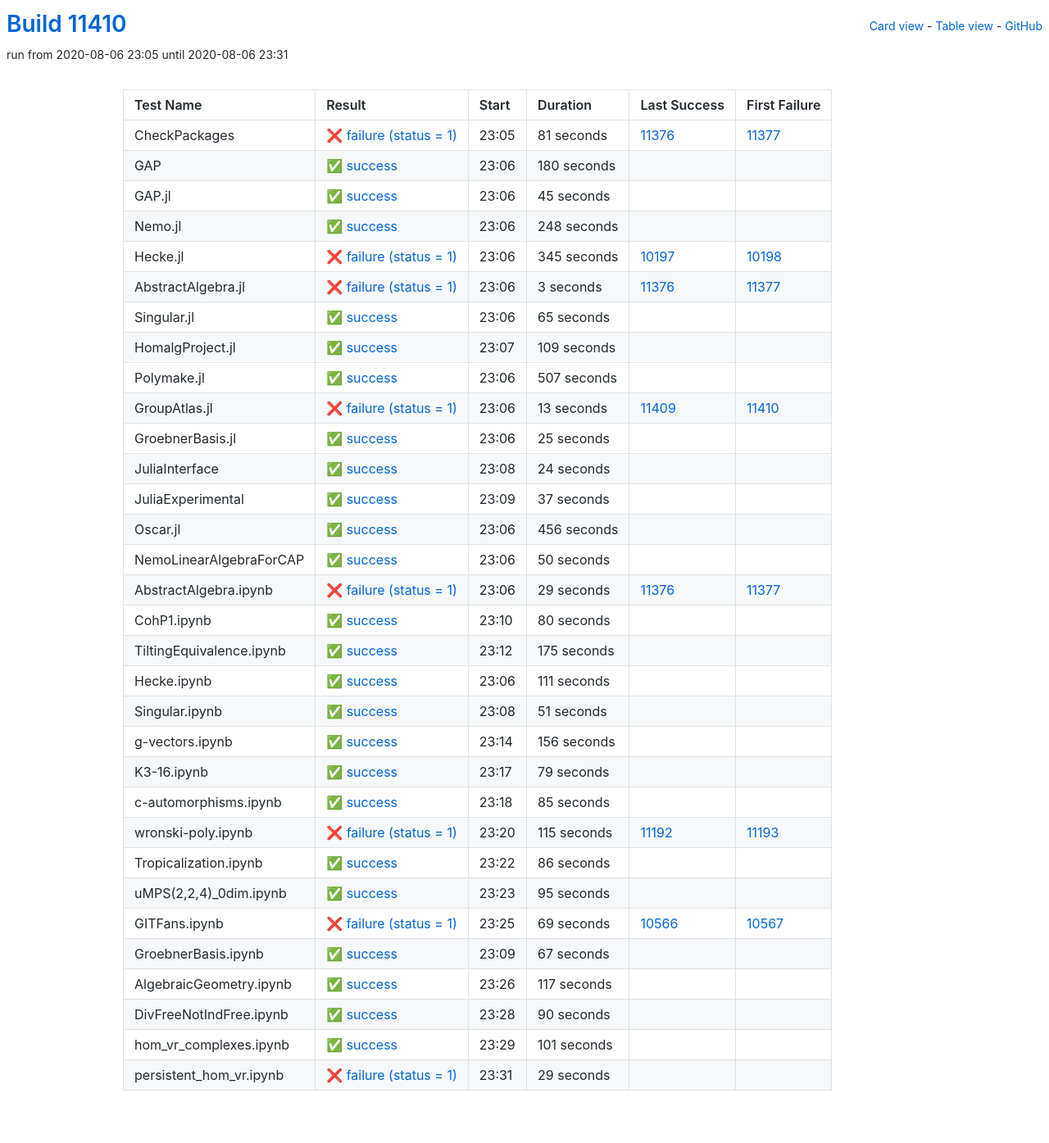
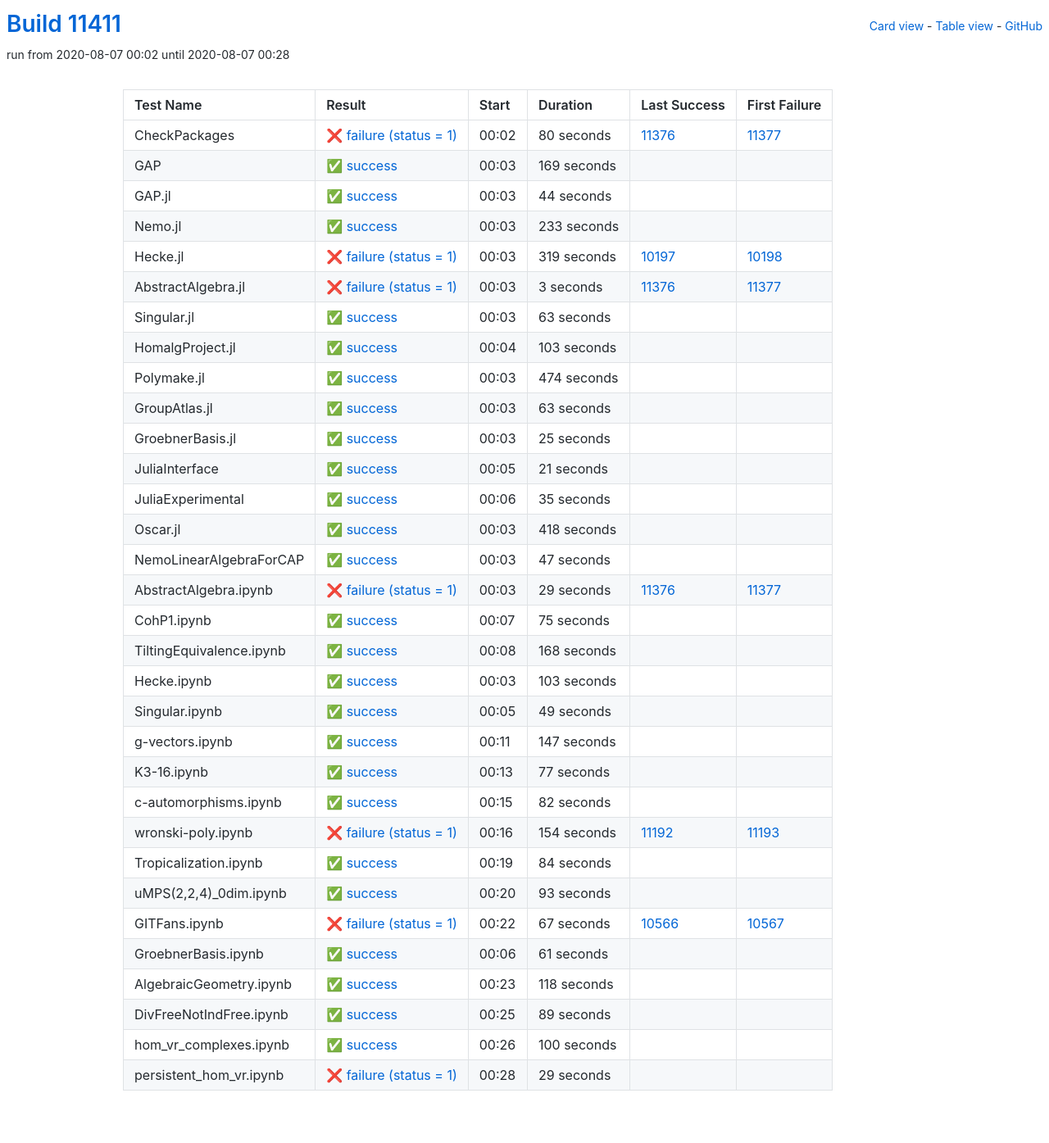
Before and after one commit to oscar-system/oscar-ci-status, a Jekyll site: the page built from table.html, in a window 1280 px wide. Shown: the whole page at 82% size. Built offline with Jekyll 4.4.1, drawn with Linux system fonts in a browser that asks for light colours.

Commit message:
Build #11411

```diff
--- a/_data/ci.yml
+++ b/_data/ci.yml
@@ -1,6 +1,6 @@
 ---
-build: 11410
-build_url: https://oscarci.mathematik.uni-kl.de/job/oscar/11410/
+build: 11411
+build_url: https://oscarci.mathematik.uni-kl.de/job/oscar/11411/
 job: oscar
 organization: oscar-system
 repo: oscar-ci-status
@@ -8,68 +8,68 @@
 tests:
 - name: CheckPackages
   id: checkpackages
-  log: https://oscarci.mathematik.uni-kl.de/job/oscar/11410/artifact/logs/build-11410/CheckPackages.log
-  start: 2020-08-06 23:05
+  log: https://oscarci.mathematik.uni-kl.de/job/oscar/11411/artifact/logs/build-11411/CheckPackages.log
+  start: 2020-08-07 00:02
   success: false
   exitcode: 1
   status: failure
-  duration: 81
+  duration: 80
   last_success: 11376
   last_success_url: https://oscarci.mathematik.uni-kl.de/job/oscar/11376/
   first_failure: 11377
   first_failure_url: https://oscarci.mathematik.uni-kl.de/job/oscar/11377/
 - name: GAP
   id: gap
-  log: https://oscarci.mathematik.uni-kl.de/job/oscar/11410/artifact/logs/build-11410/GAP.log
-  start: 2020-08-06 23:06
+  log: https://oscarci.mathematik.uni-kl.de/job/oscar/11411/artifact/logs/build-11411/GAP.log
+  start: 2020-08-07 00:03
   success: true
   exitcode: 0
   status: success
-  duration: 180
+  duration: 169
   last_success: false
   last_success_url:
   first_failure: false
   first_failure_url:
 - name: GAP.jl
   id: gap-jl
-  log: https://oscarci.mathematik.uni-kl.de/job/oscar/11410/artifact/logs/build-11410/GAP.jl.log
-  start: 2020-08-06 23:06
+  log: https://oscarci.mathematik.uni-kl.de/job/oscar/11411/artifact/logs/build-11411/GAP.jl.log
+  start: 2020-08-07 00:03
   success: true
   exitcode: 0
   status: success
-  duration: 45
+  duration: 44
   last_success: false
   last_success_url:
   first_failure: false
   first_failure_url:
 - name: Nemo.jl
   id: nemo-jl
-  log: https://oscarci.mathematik.uni-kl.de/job/oscar/11410/artifact/logs/build-11410/Nemo.jl.log
-  start: 2020-08-06 23:06
+  log: https://oscarci.mathematik.uni-kl.de/job/oscar/11411/artifact/logs/build-11411/Nemo.jl.log
+  start: 2020-08-07 00:03
   success: true
   exitcode: 0
   status: success
-  duration: 248
+  duration: 233
   last_success: false
   last_success_url:
   first_failure: false
   first_failure_url:
 - name: Hecke.jl
   id: hecke-jl
-  log: https://oscarci.mathematik.uni-kl.de/job/oscar/11410/artifact/logs/build-11410/Hecke.jl.log
-  start: 2020-08-06 23:06
+  log: https://oscarci.mathematik.uni-kl.de/job/oscar/11411/artifact/logs/build-11411/Hecke.jl.log
+  start: 2020-08-07 00:03
   success: false
   exitcode: 1
   status: failure
-  duration: 345
+  duration: 319
   last_success: 10197
   last_success_url: https://oscarci.mathematik.uni-kl.de/job/oscar/10197/
   first_failure: 10198
   first_failure_url: https://oscarci.mathematik.uni-kl.de/job/oscar/10198/
 - name: AbstractAlgebra.jl
   id: abstractalgebra-jl
-  log: https://oscarci.mathematik.uni-kl.de/job/oscar/11410/artifact/logs/build-11410/AbstractAlgebra.jl.log
-  start: 2020-08-06 23:06
+  log: https://oscarci.mathematik.uni-kl.de/job/oscar/11411/artifact/logs/build-11411/AbstractAlgebra.jl.log
+  start: 2020-08-07 00:03
   success: false
   exitcode: 1
   status: failure
@@ -80,56 +80,56 @@
   first_failure_url: https://oscarci.mathematik.uni-kl.de/job/oscar/11377/
 - name: Singular.jl
   id: singular-jl
-  log: https://oscarci.mathematik.uni-kl.de/job/oscar/11410/artifact/logs/build-11410/Singular.jl.log
-  start: 2020-08-06 23:06
+  log: https://oscarci.mathematik.uni-kl.de/job/oscar/11411/artifact/logs/build-11411/Singular.jl.log
+  start: 2020-08-07 00:03
   success: true
   exitcode: 0
   status: success
-  duration: 65
+  duration: 63
   last_success: false
   last_success_url:
   first_failure: false
   first_failure_url:
 - name: HomalgProject.jl
   id: homalgproject-jl
-  log: https://oscarci.mathematik.uni-kl.de/job/oscar/11410/artifact/logs/build-11410/HomalgProject.jl.log
-  start: 2020-08-06 23:07
+  log: https://oscarci.mathematik.uni-kl.de/job/oscar/11411/artifact/logs/build-11411/HomalgProject.jl.log
+  start: 2020-08-07 00:04
   success: true
   exitcode: 0
   status: success
-  duration: 109
+  duration: 103
   last_success: false
   last_success_url:
   first_failure: false
   first_failure_url:
 - name: Polymake.jl
   id: polymake-jl
-  log: https://oscarci.mathematik.uni-kl.de/job/oscar/11410/artifact/logs/build-11410/Polymake.jl.log
-  start: 2020-08-06 23:06
+  log: https://oscarci.mathematik.uni-kl.de/job/oscar/11411/artifact/logs/build-11411/Polymake.jl.log
+  start: 2020-08-07 00:03
   success: true
   exitcode: 0
   status: success
-  duration: 507
+  duration: 474
   last_success: false
   last_success_url:
   first_failure: false
   first_failure_url:
 - name: GroupAtlas.jl
   id: groupatlas-jl
-  log: https://oscarci.mathematik.uni-kl.de/job/oscar/11410/artifact/logs/build-11410/GroupAtlas.jl.log
-  start: 2020-08-06 23:06
-  success: false
-  exitcode: 1
-  status: failure
-  duration: 13
-  last_success: 11409
-  last_success_url: https://oscarci.mathematik.uni-kl.de/job/oscar/11409/
-  first_failure: 11410
-  first_failure_url: https://oscarci.mathematik.uni-kl.de/job/oscar/11410/
+  log: https://oscarci.mathematik.uni-kl.de/job/oscar/11411/artifact/logs/build-11411/GroupAtlas.jl.log
+  start: 2020-08-07 00:03
+  success: true
+  exitcode: 0
+  status: success
+  duration: 63
+  last_success: false
+  last_success_url:
+  first_failure: false
+  first_failure_url:
 - name: GroebnerBasis.jl
   id: groebnerbasis-jl
-  log: https://oscarci.mathematik.uni-kl.de/job/oscar/11410/artifact/logs/build-11410/GroebnerBasis.jl.log
-  start: 2020-08-06 23:06
+  log: https://oscarci.mathematik.uni-kl.de/job/oscar/11411/artifact/logs/build-11411/GroebnerBasis.jl.log
+  start: 2020-08-07 00:03
   success: true
   exitcode: 0
   status: success
@@ -140,56 +140,56 @@
   first_failure_url:
 - name: JuliaInterface
   id: juliainterface
-  log: https://oscarci.mathematik.uni-kl.de/job/oscar/11410/artifact/logs/build-11410/JuliaInterface.log
-  start: 2020-08-06 23:08
+  log: https://oscarci.mathematik.uni-kl.de/job/oscar/11411/artifact/logs/build-11411/JuliaInterface.log
+  start: 2020-08-07 00:05
   success: true
   exitcode: 0
   status: success
-  duration: 24
+  duration: 21
   last_success: false
   last_success_url:
   first_failure: false
   first_failure_url:
 - name: JuliaExperimental
   id: juliaexperimental
-  log: https://oscarci.mathematik.uni-kl.de/job/oscar/11410/artifact/logs/build-11410/JuliaExperimental.log
-  start: 2020-08-06 23:09
+  log: https://oscarci.mathematik.uni-kl.de/job/oscar/11411/artifact/logs/build-11411/JuliaExperimental.log
+  start: 2020-08-07 00:06
   success: true
   exitcode: 0
   status: success
-  duration: 37
+  duration: 35
   last_success: false
   last_success_url:
   first_failure: false
   first_failure_url:
 - name: Oscar.jl
   id: oscar-jl
-  log: https://oscarci.mathematik.uni-kl.de/job/oscar/11410/artifact/logs/build-11410/Oscar.jl.log
-  start: 2020-08-06 23:06
+  log: https://oscarci.mathematik.uni-kl.de/job/oscar/11411/artifact/logs/build-11411/Oscar.jl.log
+  start: 2020-08-07 00:03
   success: true
   exitcode: 0
   status: success
-  duration: 456
+  duration: 418
   last_success: false
   last_success_url:
   first_failure: false
   first_failure_url:
 - name: NemoLinearAlgebraForCAP
   id: nemolinearalgebraforcap
-  log: https://oscarci.mathematik.uni-kl.de/job/oscar/11410/artifact/logs/build-11410/NemoLinearAlgebraForCAP.log
-  start: 2020-08-06 23:06
+  log: https://oscarci.mathematik.uni-kl.de/job/oscar/11411/artifact/logs/build-11411/NemoLinearAlgebraForCAP.log
+  start: 2020-08-07 00:03
   success: true
   exitcode: 0
   status: success
-  duration: 50
+  duration: 47
   last_success: false
   last_success_url:
   first_failure: false
   first_failure_url:
 - name: AbstractAlgebra.ipynb
   id: abstractalgebra-ipynb
-  log: https://oscarci.mathematik.uni-kl.de/job/oscar/11410/artifact/logs/build-11410/AbstractAlgebra.ipynb.log
-  start: 2020-08-06 23:06
+  log: https://oscarci.mathematik.uni-kl.de/job/oscar/11411/artifact/logs/build-11411/AbstractAlgebra.ipynb.log
+  start: 2020-08-07 00:03
   success: false
   exitcode: 1
   status: failure
@@ -200,188 +200,188 @@
   first_failure_url: https://oscarci.mathematik.uni-kl.de/job/oscar/11377/
 - name: CohP1.ipynb
   id: cohp1-ipynb
-  log: https://oscarci.mathematik.uni-kl.de/job/oscar/11410/artifact/logs/build-11410/CohP1.ipynb.log
-  start: 2020-08-06 23:10
+  log: https://oscarci.mathematik.uni-kl.de/job/oscar/11411/artifact/logs/build-11411/CohP1.ipynb.log
+  start: 2020-08-07 00:07
   success: true
   exitcode: 0
   status: success
-  duration: 80
+  duration: 75
   last_success: false
   last_success_url:
   first_failure: false
   first_failure_url:
 - name: TiltingEquivalence.ipynb
   id: tiltingequivalence-ipynb
-  log: https://oscarci.mathematik.uni-kl.de/job/oscar/11410/artifact/logs/build-11410/TiltingEquivalence.ipynb.log
-  start: 2020-08-06 23:12
+  log: https://oscarci.mathematik.uni-kl.de/job/oscar/11411/artifact/logs/build-11411/TiltingEquivalence.ipynb.log
+  start: 2020-08-07 00:08
   success: true
   exitcode: 0
   status: success
-  duration: 175
+  duration: 168
   last_success: false
   last_success_url:
   first_failure: false
   first_failure_url:
 - name: Hecke.ipynb
   id: hecke-ipynb
-  log: https://oscarci.mathematik.uni-kl.de/job/oscar/11410/artifact/logs/build-11410/Hecke.ipynb.log
-  start: 2020-08-06 23:06
+  log: https://oscarci.mathematik.uni-kl.de/job/oscar/11411/artifact/logs/build-11411/Hecke.ipynb.log
+  start: 2020-08-07 00:03
   success: true
   exitcode: 0
   status: success
-  duration: 111
+  duration: 103
   last_success: false
   last_success_url:
   first_failure: false
   first_failure_url:
 - name: Singular.ipynb
   id: singular-ipynb
-  log: https://oscarci.mathematik.uni-kl.de/job/oscar/11410/artifact/logs/build-11410/Singular.ipynb.log
-  start: 2020-08-06 23:08
+  log: https://oscarci.mathematik.uni-kl.de/job/oscar/11411/artifact/logs/build-11411/Singular.ipynb.log
+  start: 2020-08-07 00:05
   success: true
   exitcode: 0
   status: success
-  duration: 51
+  duration: 49
   last_success: false
   last_success_url:
   first_failure: false
   first_failure_url:
 - name: g-vectors.ipynb
   id: g-vectors-ipynb
-  log: https://oscarci.mathematik.uni-kl.de/job/oscar/11410/artifact/logs/build-11410/g-vectors.ipynb.log
-  start: 2020-08-06 23:14
+  log: https://oscarci.mathematik.uni-kl.de/job/oscar/11411/artifact/logs/build-11411/g-vectors.ipynb.log
+  start: 2020-08-07 00:11
   success: true
   exitcode: 0
   status: success
-  duration: 156
+  duration: 147
   last_success: false
   last_success_url:
   first_failure: false
   first_failure_url:
 - name: K3-16.ipynb
   id: k3-16-ipynb
-  log: https://oscarci.mathematik.uni-kl.de/job/oscar/11410/artifact/logs/build-11410/K3-16.ipynb.log
-  start: 2020-08-06 23:17
+  log: https://oscarci.mathematik.uni-kl.de/job/oscar/11411/artifact/logs/build-11411/K3-16.ipynb.log
+  start: 2020-08-07 00:13
   success: true
   exitcode: 0
   status: success
-  duration: 79
+  duration: 77
   last_success: false
   last_success_url:
   first_failure: false
   first_failure_url:
 - name: c-automorphisms.ipynb
   id: c-automorphisms-ipynb
-  log: https://oscarci.mathematik.uni-kl.de/job/oscar/11410/artifact/logs/build-11410/c-automorphisms.ipynb.log
-  start: 2020-08-06 23:18
+  log: https://oscarci.mathematik.uni-kl.de/job/oscar/11411/artifact/logs/build-11411/c-automorphisms.ipynb.log
+  start: 2020-08-07 00:15
   success: true
   exitcode: 0
   status: success
-  duration: 85
+  duration: 82
   last_success: false
   last_success_url:
   first_failure: false
   first_failure_url:
 - name: wronski-poly.ipynb
   id: wronski-poly-ipynb
-  log: https://oscarci.mathematik.uni-kl.de/job/oscar/11410/artifact/logs/build-11410/wronski-poly.ipynb.log
-  start: 2020-08-06 23:20
+  log: https://oscarci.mathematik.uni-kl.de/job/oscar/11411/artifact/logs/build-11411/wronski-poly.ipynb.log
+  start: 2020-08-07 00:16
   success: false
   exitcode: 1
   status: failure
-  duration: 115
+  duration: 154
   last_success: 11192
   last_success_url: https://oscarci.mathematik.uni-kl.de/job/oscar/11192/
   first_failure: 11193
   first_failure_url: https://oscarci.mathematik.uni-kl.de/job/oscar/11193/
 - name: Tropicalization.ipynb
   id: tropicalization-ipynb
-  log: https://oscarci.mathematik.uni-kl.de/job/oscar/11410/artifact/logs/build-11410/Tropicalization.ipynb.log
-  start: 2020-08-06 23:22
+  log: https://oscarci.mathematik.uni-kl.de/job/oscar/11411/artifact/logs/build-11411/Tropicalization.ipynb.log
+  start: 2020-08-07 00:19
   success: true
   exitcode: 0
   status: success
-  duration: 86
+  duration: 84
   last_success: false
   last_success_url:
   first_failure: false
   first_failure_url:
 - name: uMPS(2,2,4)_0dim.ipynb
   id: umps-2-2-4-0dim-ipynb
-  log: https://oscarci.mathematik.uni-kl.de/job/oscar/11410/artifact/logs/build-11410/uMPS-2-2-4-_0dim.ipynb.log
-  start: 2020-08-06 23:23
+  log: https://oscarci.mathematik.uni-kl.de/job/oscar/11411/artifact/logs/build-11411/uMPS-2-2-4-_0dim.ipynb.log
+  start: 2020-08-07 00:20
   success: true
   exitcode: 0
   status: success
-  duration: 95
+  duration: 93
   last_success: false
   last_success_url:
   first_failure: false
   first_failure_url:
 - name: GITFans.ipynb
   id: gitfans-ipynb
-  log: https://oscarci.mathematik.uni-kl.de/job/oscar/11410/artifact/logs/build-11410/GITFans.ipynb.log
-  start: 2020-08-06 23:25
+  log: https://oscarci.mathematik.uni-kl.de/job/oscar/11411/artifact/logs/build-11411/GITFans.ipynb.log
+  start: 2020-08-07 00:22
   success: false
   exitcode: 1
   status: failure
-  duration: 69
+  duration: 67
   last_success: 10566
   last_success_url: https://oscarci.mathematik.uni-kl.de/job/oscar/10566/
   first_failure: 10567
   first_failure_url: https://oscarci.mathematik.uni-kl.de/job/oscar/10567/
 - name: GroebnerBasis.ipynb
   id: groebnerbasis-ipynb
-  log: https://oscarci.mathematik.uni-kl.de/job/oscar/11410/artifact/logs/build-11410/GroebnerBasis.ipynb.log
-  start: 2020-08-06 23:09
+  log: https://oscarci.mathematik.uni-kl.de/job/oscar/11411/artifact/logs/build-11411/GroebnerBasis.ipynb.log
+  start: 2020-08-07 00:06
   success: true
   exitcode: 0
   status: success
-  duration: 67
+  duration: 61
   last_success: false
   last_success_url:
   first_failure: false
   first_failure_url:
 - name: AlgebraicGeometry.ipynb
   id: algebraicgeometry-ipynb
-  log: https://oscarci.mathematik.uni-kl.de/job/oscar/11410/artifact/logs/build-11410/AlgebraicGeometry.ipynb.log
-  start: 2020-08-06 23:26
+  log: https://oscarci.mathematik.uni-kl.de/job/oscar/11411/artifact/logs/build-11411/AlgebraicGeometry.ipynb.log
+  start: 2020-08-07 00:23
   success: true
   exitcode: 0
   status: success
-  duration: 117
+  duration: 118
   last_success: false
   last_success_url:
   first_failure: false
   first_failure_url:
 - name: DivFreeNotIndFree.ipynb
   id: divfreenotindfree-ipynb
-  log: https://oscarci.mathematik.uni-kl.de/job/oscar/11410/artifact/logs/build-11410/DivFreeNotIndFree.ipynb.log
-  start: 2020-08-06 23:28
+  log: https://oscarci.mathematik.uni-kl.de/job/oscar/11411/artifact/logs/build-11411/DivFreeNotIndFree.ipynb.log
+  start: 2020-08-07 00:25
   success: true
   exitcode: 0
   status: success
-  duration: 90
+  duration: 89
   last_success: false
   last_success_url:
   first_failure: false
   first_failure_url:
 - name: hom_vr_complexes.ipynb
   id: hom-vr-complexes-ipynb
-  log: https://oscarci.mathematik.uni-kl.de/job/oscar/11410/artifact/logs/build-11410/hom_vr_complexes.ipynb.log
-  start: 2020-08-06 23:29
+  log: https://oscarci.mathematik.uni-kl.de/job/oscar/11411/artifact/logs/build-11411/hom_vr_complexes.ipynb.log
+  start: 2020-08-07 00:26
   success: true
   exitcode: 0
   status: success
-  duration: 101
+  duration: 100
   last_success: false
   last_success_url:
   first_failure: false
   first_failure_url:
 - name: persistent_hom_vr.ipynb
   id: persistent-hom-vr-ipynb
-  log: https://oscarci.mathematik.uni-kl.de/job/oscar/11410/artifact/logs/build-11410/persistent_hom_vr.ipynb.log
-  start: 2020-08-06 23:31
+  log: https://oscarci.mathematik.uni-kl.de/job/oscar/11411/artifact/logs/build-11411/persistent_hom_vr.ipynb.log
+  start: 2020-08-07 00:28
   success: false
   exitcode: 1
   status: failure
```
Also changed, not shown: README.md.
